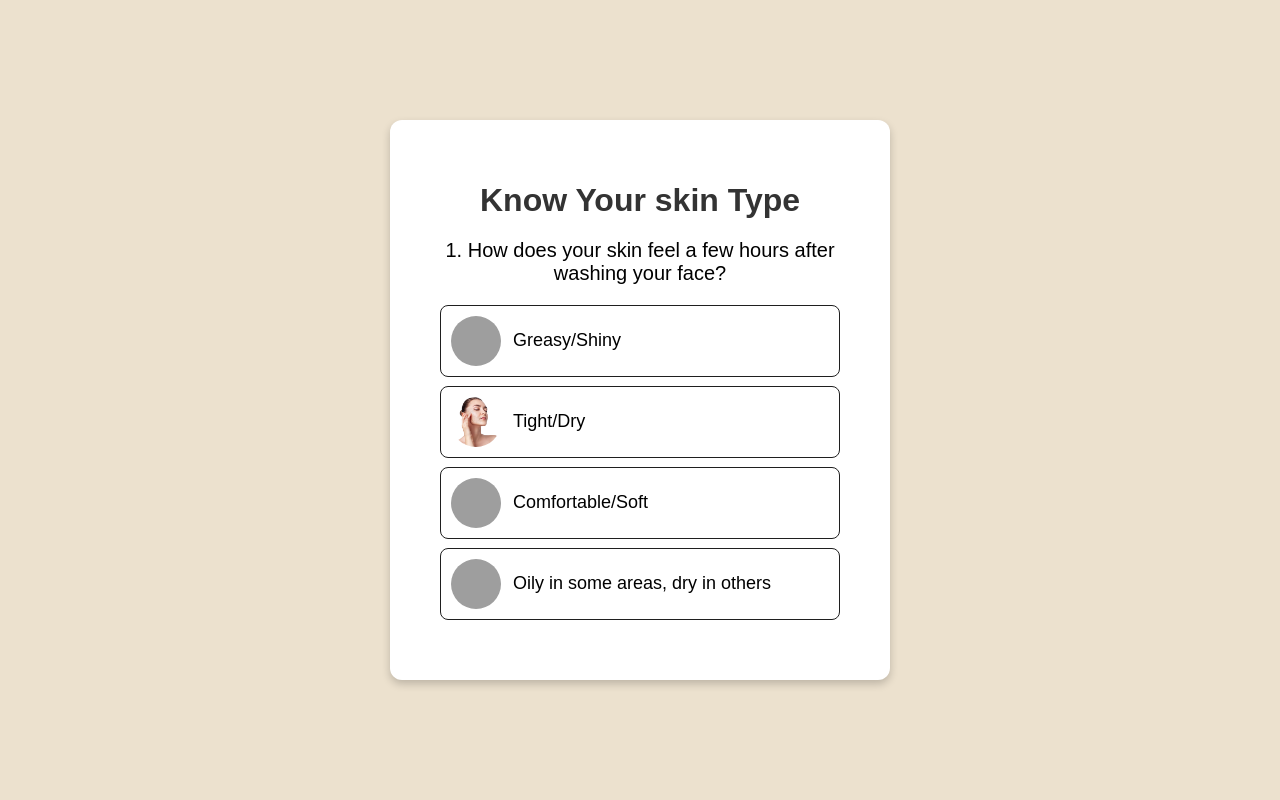
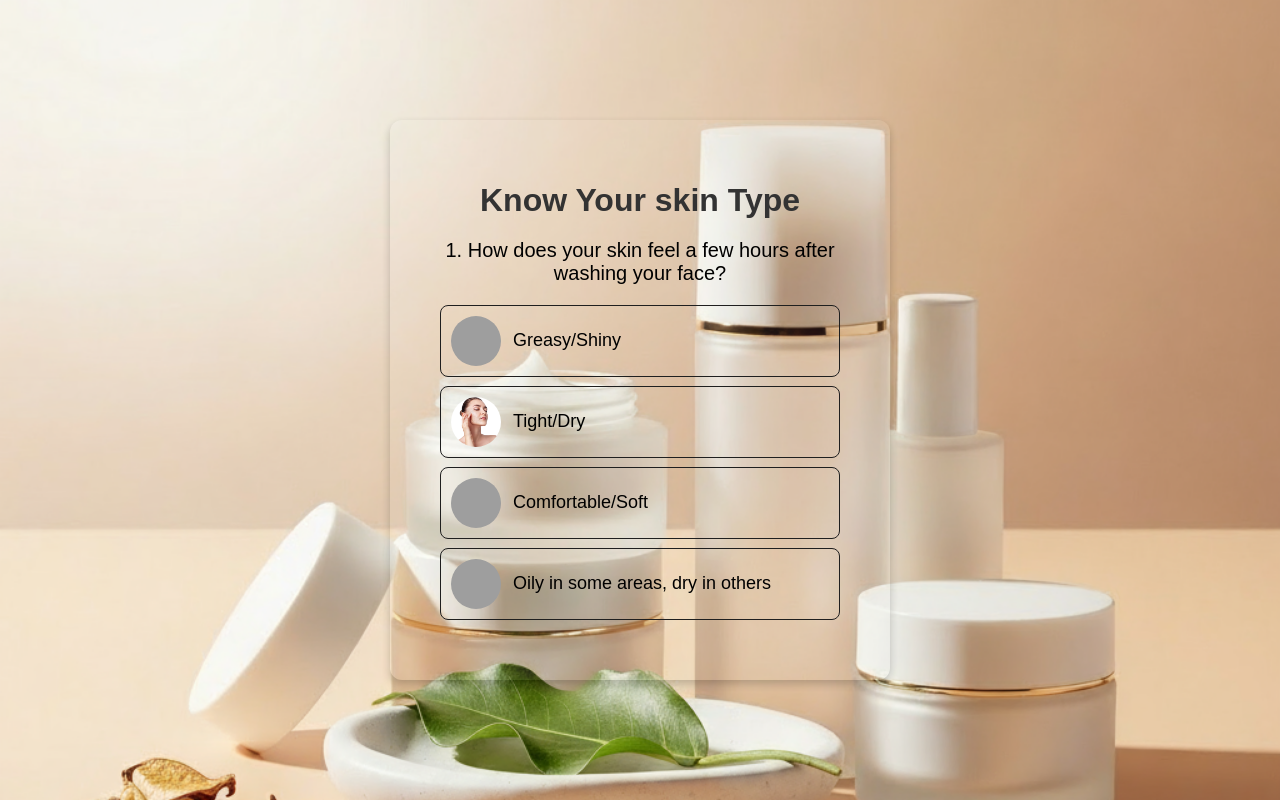
Before and after one commit to piyush-ujgaokar/cosmecure, a Django app: page /skin_quiz/ in a window 1280 px wide. Run offline with Django 5.2, Linux system fonts and the light colour scheme; grey boxes are pictures that could not be loaded.

Commit message:
background img added in skincare quiz

```diff
--- a/cosmecure/static/css/quiz/skincare_quiz.css
+++ b/cosmecure/static/css/quiz/skincare_quiz.css
@@ -1,6 +1,10 @@
 body {
   font-family: Arial, sans-serif;
-  background: #ECE1CE;
+  /* background: #ECE1CE; */
+  background-image: url(../../images/quiz/bacground_img_skincare.png);
+  background-repeat: no-repeats;
+  background-position: center;
+  background-size: cover;
   display: flex;
   justify-content: center;
   align-items: center;
@@ -9,7 +13,7 @@ body {
 }
 
 .quiz-container {
-  background: #fff;
+  background: #ffffff10;
   padding: 40px 50px;
   border-radius: 12px;
   box-shadow: 0 4px 8px rgba(0,0,0,0.2);
--- a/cosmecure/templates/quiz/skincare_Quiz.html
+++ b/cosmecure/templates/quiz/skincare_Quiz.html
@@ -5,7 +5,7 @@
 <head>
     <meta charset="UTF-8">
     <meta name="viewport" content="width=device-width, initial-scale=1.0">
-    <title>Document</title>
+    <title>Skincare Quiz</title>
     <link rel="stylesheet" href="../../static/css/quiz/skincare_quiz.css">
 </head>
 
```
Also changed, not shown: cosmecure/static/images/quiz/bacground_img_skincare.png (added).
